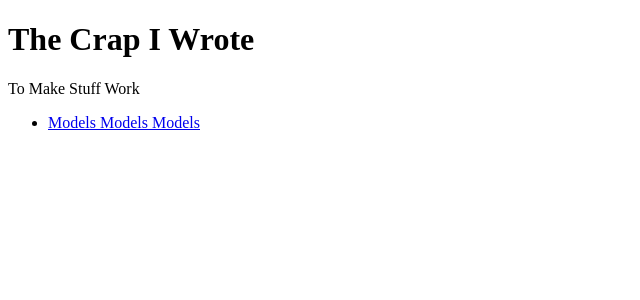
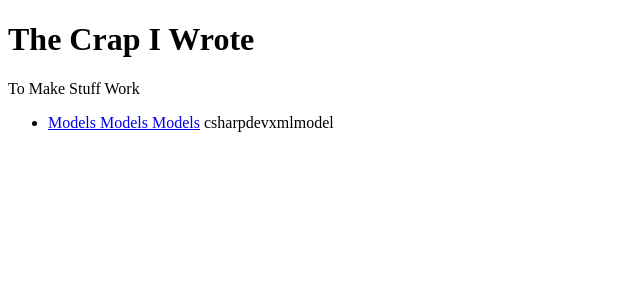
Before and after one commit to the-crap-i-wrote/the-crap-i-wrote.github.io, a Jekyll site: the page built from index.html, in a window 1280 px wide. Shown: the top 300 px of the page, without its empty margins (0-640 px from the left). Built offline with Jekyll 4.4.1, drawn with Linux system fonts in a browser that asks for light colours.

Commit message:
Update index.html

```diff
--- a/index.html
+++ b/index.html
@@ -10,6 +10,7 @@ page.title: Home
   {% for post in site.posts %}
     <li>
       <a href="{{ post.url }}">{{ post.title }}</a>
+      <span>{{ post.categories }}</span>
     </li>
   {% endfor %}
 </ul>
```
